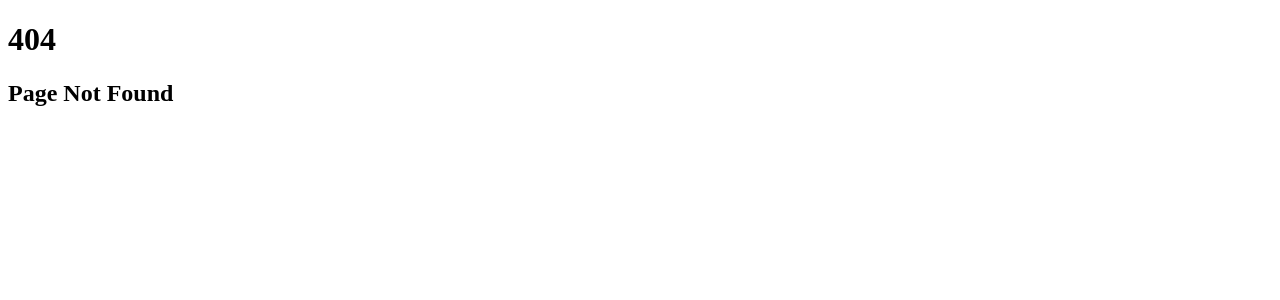
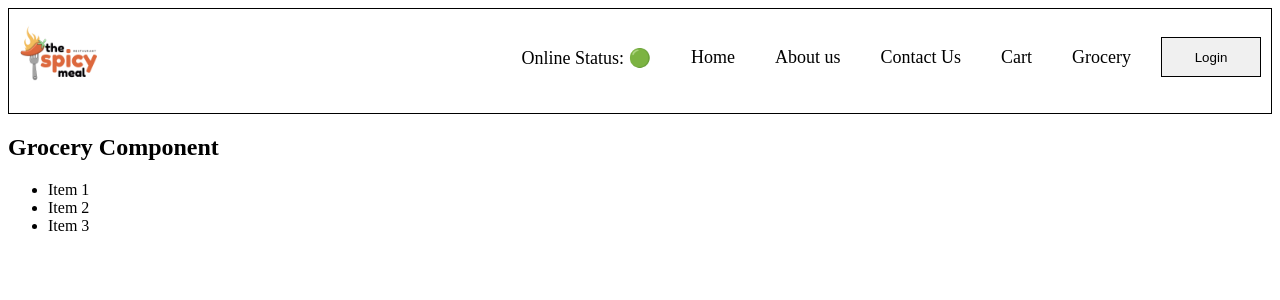
Before and after one commit to pratikdhame/NamasteReact, a React (Vite) app: page /grocery in a window 1280 px wide. Before the commit this address had no page. Shown: the top 300 px of the page. Built offline with nearby package versions, Linux system fonts and the light colour scheme.

Commit message:
Implemented Lazyy Loading ep9 signning off 📴

```diff
--- a/src/App.jsx
+++ b/src/App.jsx
@@ -1,4 +1,4 @@
-import React from 'react'
+import React, { lazy, Suspense } from 'react'
 import ReactDOM from 'react-dom/client';
 import Header from './component/Header.js';
 import Body from './component/Body.js';
@@ -7,7 +7,12 @@ import About from './component/About.js';
 import Contact from './component/Contact.js';
 import Error from './component/Error.js';
 import RestaurantMenu from './component/RestaurantMenu.js';
+import Shimmer from './component/Shimmer.js';
+// import Grocery from './component/Grocery.js';
+const Grocery = lazy(() => import('./component/Grocery.js'));
+
 const AppLayout = () => {
+
   return (
     <div className="app">
       <Header/>
@@ -38,6 +43,10 @@ const appRouter = createBrowserRouter([
       {
         path: "/restaurants/:resId",
         element: <RestaurantMenu/>
+      },
+      {
+        path: "/grocery",
+        element: <Suspense fallback={<Shimmer/>}><Grocery/></Suspense>
       }
     ],
     errorElement: <Error/>
--- /dev/null
+++ b/src/component/Grocery.js
@@ -0,0 +1,16 @@
+import React from 'react'
+
+const Grocery = () => {
+    return (
+        <div>
+            <h2>Grocery Component</h2>
+            <ul>
+                <li>Item 1</li>
+                <li>Item 2</li>
+                <li>Item 3</li>
+            </ul>
+        </div>
+    );
+};
+
+export default Grocery;
--- a/src/component/Header.js
+++ b/src/component/Header.js
@@ -39,6 +39,9 @@ const Header = () => {
           <li>
             <Link to="/#">Cart</Link>
           </li>
+          <li>
+            <Link to="/grocery">Grocery</Link>
+          </li>
           <button className="login-btn" onClick={handleClick}>
             {btnName}
           </button>
```
